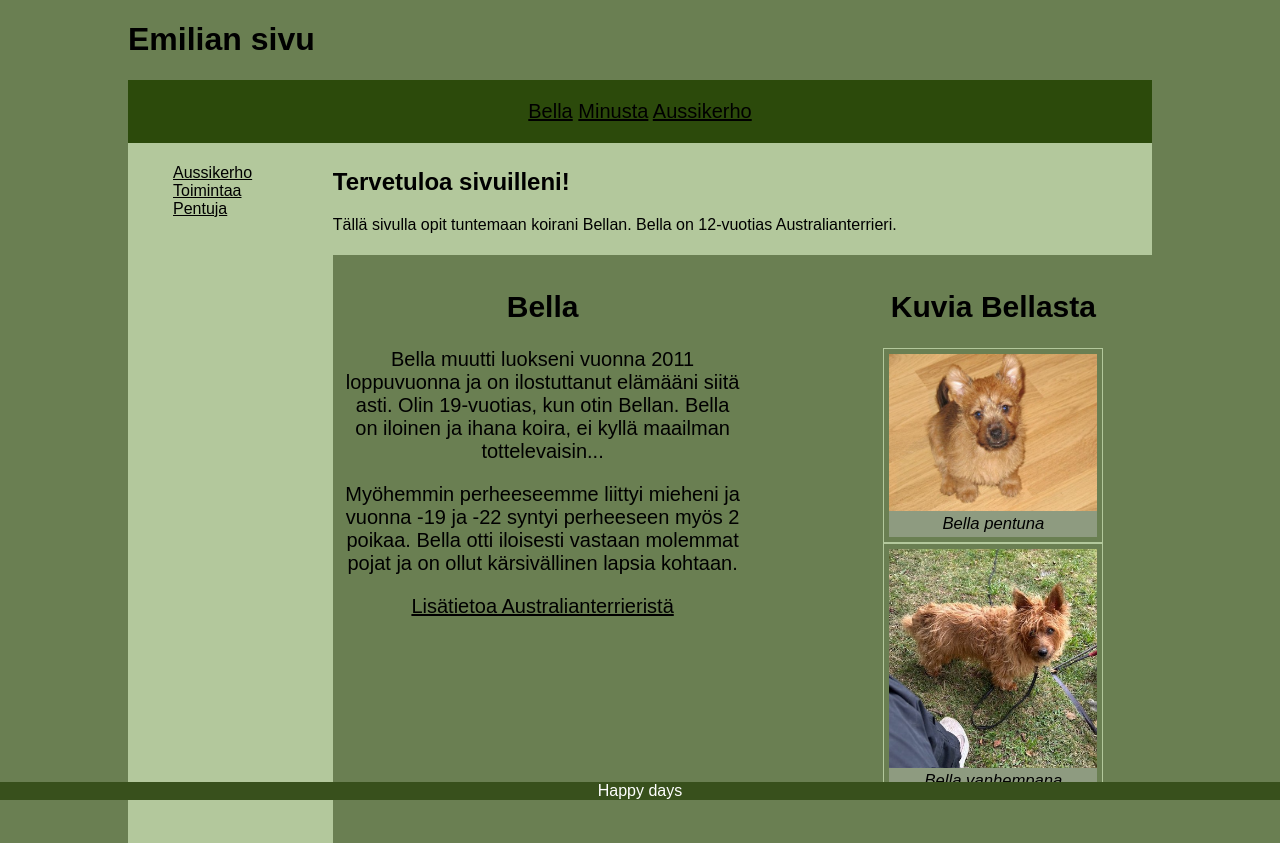
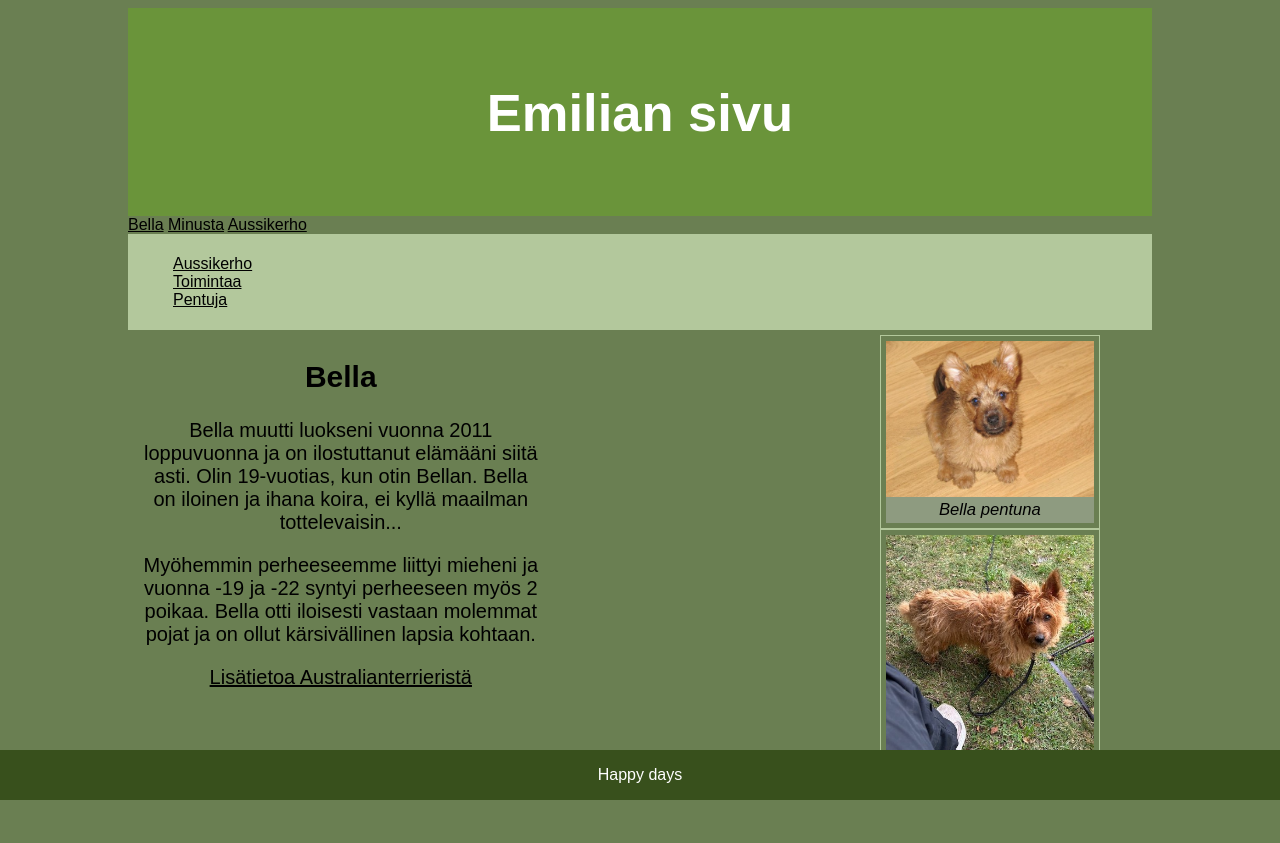
Before and after one commit to EmiliaAhti/EmiliaAhti.github.io, a plain HTML site: page index.html in a window 1280 px wide. After the commit the page ends 800 px from the top, so only its background shows below. Drawn offline with Linux system fonts and the light colour scheme.

Commit message:
Update index.html
Uusi yritys..

```diff
--- a/index.html
+++ b/index.html
@@ -1,41 +1,42 @@
 <!DOCTYPE html>
 <html lang="fi">
 <head>
-    <meta charset="UTF-8">
-    <meta name="viewport" content="width=device-width, initial-scale=1.0">
-    <title>WS05 exercise</title>
+<title>CSS Template</title>
+<meta charset="utf-8">
+<meta name="viewport" content="width=device-width, initial-scale=1">
 <link rel="stylesheet" href="main.css">
 </head>
 <body>
-    <div class="header">
-        <h1>Emilian sivu</h1>
-    </div>
-    <div id="nav">
+
+<header>
+    <h2>Emilian sivu</h2>
+</header>
+
+<div id="valikko">
     <a href="index.html">Bella</a>
     <a href="second.html">Minusta</a>
     <a href="third.html">Aussikerho</a>
 </div>
+
+<section>
     <div>
-        <div class="sidebar">
+        <nav id="navsivu1">
         <ul>
             <li><a href="https://australianterrierikerho.fi/" target="_blank">Aussikerho</a></li>
             <li><a href="https://australianterrierikerho.fi/toiminta/" target="_blank">Toimintaa</a></li>
             <li><a href="https://australianterrierikerho.fi/pentuja/" target="_blank">Pentuja</a></li>
         </ul>
+        </nav>
     </div>
-    </div>
-    <section id="section">
-        <h2>Tervetuloa sivuilleni!</h2>
-        <p>Tällä sivulla opit tuntemaan koirani Bellan. Bella on 12-vuotias Australianterrieri.</p>
-    </section>
-    <article id="article">
-        <h2>Bella</h2>
+
+  <article id="bella">
+    <h2 id="otsikkobella">Bella</h2>
     <p>Bella muutti luokseni vuonna 2011 loppuvuonna ja on ilostuttanut elämääni siitä asti. Olin 19-vuotias, kun otin Bellan. Bella on iloinen ja ihana koira, ei kyllä maailman tottelevaisin...</p>
     <p>Myöhemmin perheeseemme liittyi mieheni ja vuonna -19 ja -22 syntyi perheeseen myös 2 poikaa. Bella otti iloisesti vastaan molemmat pojat ja on ollut kärsivällinen lapsia kohtaan.</p>
     <a href="https://www.hankikoira.fi/koirarodut/australianterrieri">Lisätietoa Australianterrieristä</a>
   </article>
-    <aside id="aside">
-        <h2>Kuvia Bellasta</h2>
+
+  <aside>
         <figure>
             <img src="bella1.jpg" alt="Bella pentuna">
             <figcaption>Bella pentuna</figcaption>
@@ -45,6 +46,11 @@
             <figcaption>Bella vanhempana</figcaption>
         </figure>
   </aside>
-    <footer id="footer">Happy days</footer>
+</section>
+
+<footer>
+    <p>Happy days</p>
+</footer>
+
 </body>
 </html>
```
Lines whose indentation alone changed are shown as unchanged.
